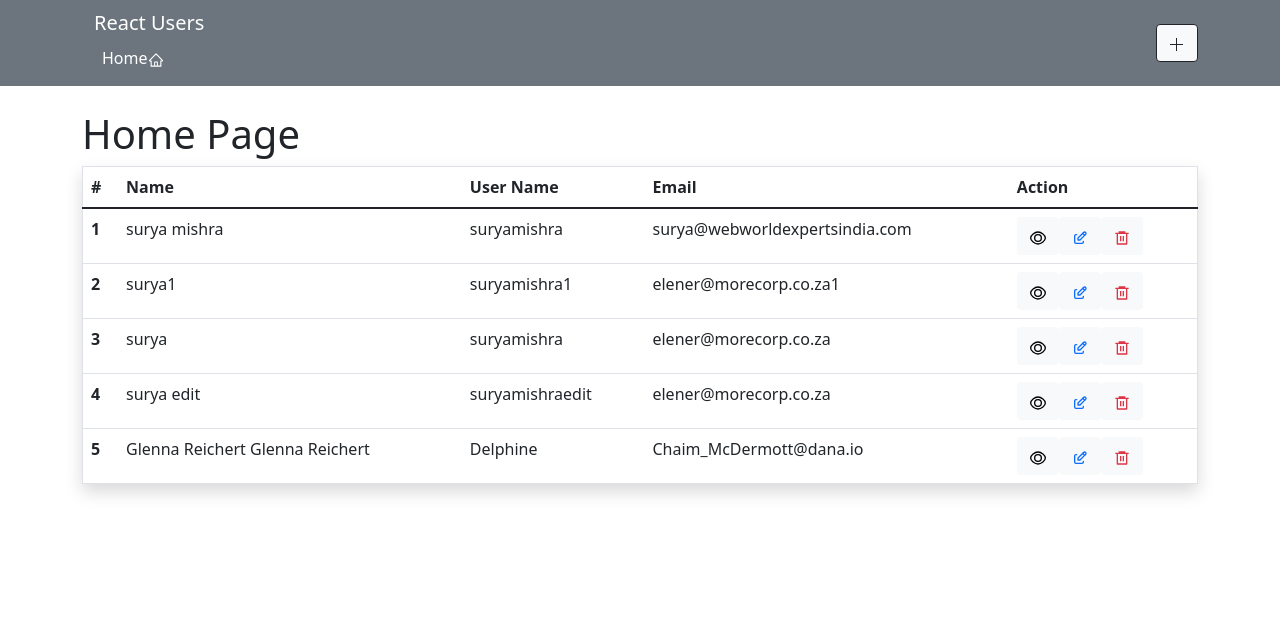
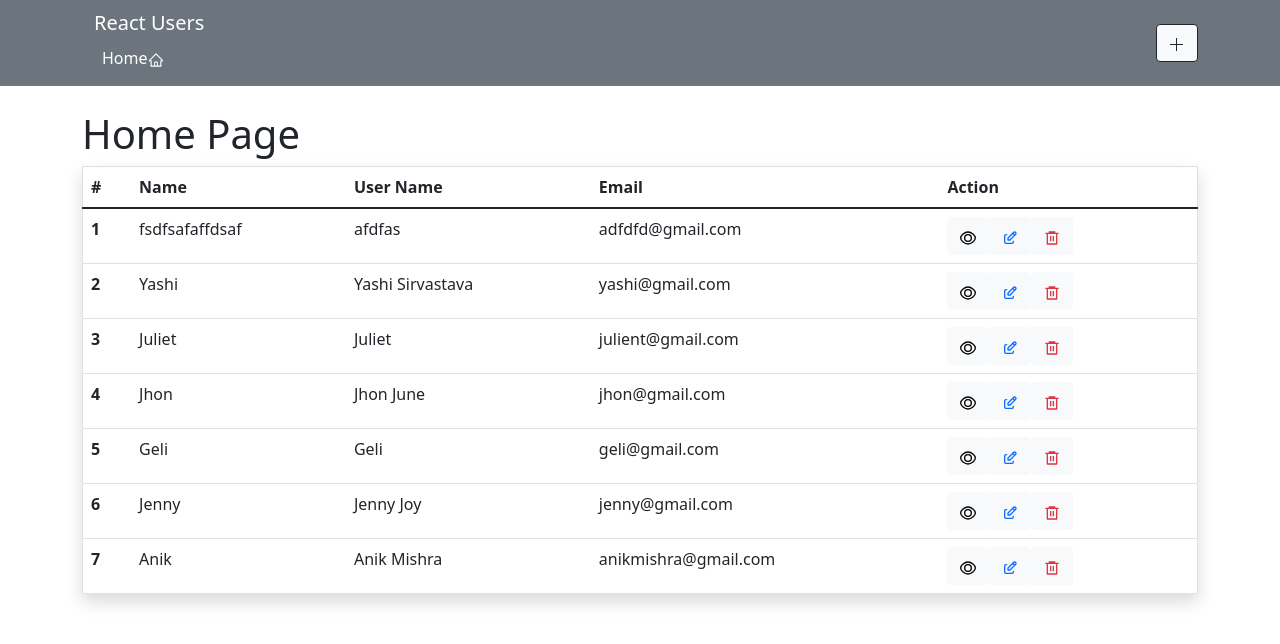
Before and after one commit to ANIKMISHRA/react_crud_project, a React (Create React App) app: page / in a window 1280 px wide. Shown: the top 644 px of the page. Built offline with nearby package versions, Linux system fonts and the light colour scheme; data requests are answered from the project's data file.

Commit message:
worked on services component

```diff
--- a/db.json
+++ b/db.json
@@ -1,89 +1,60 @@
 {
   "users": [
     {
-      "id": 9,
-      "name": "Glenna Reichert Glenna Reichert",
-      "username": "Delphine",
-      "email": "Chaim_McDermott@dana.io",
-      "address": {
-        "street": "Dayna Park",
-        "suite": "Suite 449",
-        "city": "Bartholomebury",
-        "zipcode": "76495-3109",
-        "geo": {
-          "lat": "24.6463",
-          "lng": "-168.8889"
-        }
-      },
-      "phone": "(775)976-6794 x41206",
-      "website": "conrad.com.com.comm",
-      "company": {
-        "name": "Yost and Sons",
-        "catchPhrase": "Switchable contextually-based project",
-        "bs": "aggregate real-time technologies"
-      }
+      "name": "Anik",
+      "username": "Anik Mishra",
+      "email": "anikmishra@gmail.com",
+      "phone": "8276453629",
+      "website": "codlee.com",
+      "id": 1
     },
     {
-      "name": [
-        "surya edit"
-      ],
-      "username": [
-        "suryamishraedit"
-      ],
-      "email": [
-        "elener@morecorp.co.za"
-      ],
-      "phone": [
-        "7355551203"
-      ],
-      "website": [
-        "www.theworldofculture.com"
-      ],
-      "id": 11
+      "name": "Jenny",
+      "username": "Jenny Joy",
+      "email": "jenny@gmail.com",
+      "phone": "8976547893",
+      "website": "jennyjulien.com",
+      "id": 2
     },
     {
-      "name": [
-        "surya"
-      ],
-      "username": [
-        "suryamishra"
-      ],
-      "email": [
-        "elener@morecorp.co.za"
-      ],
-      "phone": [
-        "7355551203"
-      ],
-      "website": [
-        "www.theworldofculture.com"
-      ],
-      "id": 12
+      "name": "Geli",
+      "username": "Geli",
+      "email": "geli@gmail.com",
+      "phone": "9876543567",
+      "website": "gelimeet.com",
+      "id": 3
     },
     {
-      "name": [
-        "surya1"
-      ],
-      "username": [
-        "suryamishra1"
-      ],
-      "email": [
-        "elener@morecorp.co.za1"
-      ],
-      "phone": [
-        "7355551203"
-      ],
-      "website": [
-        "www.theworldofculture.com"
-      ],
-      "id": 13
+      "name": "Jhon",
+      "username": "Jhon June",
+      "email": "jhon@gmail.com",
+      "phone": "9876578493",
+      "website": "jhon_patchu.com",
+      "id": 4
     },
     {
-      "name": "surya mishra",
-      "username": "suryamishra",
-      "email": "surya@webworldexpertsindia.com",
-      "phone": "7355551203",
-      "website": "www.theworldofculture.com",
-      "id": 14
+      "name": "Juliet",
+      "username": "Juliet",
+      "email": "julient@gmail.com",
+      "phone": "9087654890",
+      "website": "Julietdoorer.com",
+      "id": 5
+    },
+    {
+      "name": "Yashi",
+      "username": "Yashi Sirvastava",
+      "email": "yashi@gmail.com",
+      "phone": "9087654890",
+      "website": "yashiloveanik.com",
+      "id": 6
+    },
+    {
+      "name": "fsdfsafaffdsaf",
+      "username": "afdfas",
+      "email": "adfdfd@gmail.com",
+      "phone": "dsfsafsadfsdfds",
+      "website": "fdsfsdfdfsdf",
+      "id": 7
     }
   ]
 }
--- a/src/components/pages/Home.js
+++ b/src/components/pages/Home.js
@@ -1,43 +1,51 @@
 // npm packages
 import React, { useState, useEffect } from 'react';
-import { Link } from 'react-router-dom';
-import axios from 'axios';
+import { Link, useNavigate } from 'react-router-dom';
 
 // react icons
 import { GrView } from 'react-icons/gr';
 import { TbEdit } from 'react-icons/tb';
 import { RiDeleteBin6Line } from 'react-icons/ri';
 
+// service
+import { deleteSpecificUser, getUsers } from '../services/Services';
+
 /**
  * Method to handle to show all users data
  * @returns node
  */
 const Home = () => {
+    // const
+    const navigate = useNavigate();
+
     // state
     const [users, setUsers] = useState([]);
 
     /**
      * Component did mount
      */
-    useEffect(() => {
-        fetchUsers();
-    }, [])
-
-    /**
-     * Method to fetch users
-     */
-    const fetchUsers = async () => {
-        const results = await axios.get("http://localhost:3003/users");
-        setUsers(results.data.reverse())
-    }
+    useEffect(async() => {
+        try {
+            const results = await getUsers();
+            setUsers(results?.data.reverse())
+        } catch (error) {
+            console.log(error);
+        }
+    }, []);
 
     /**
      * Method to delete user
      * @param {string} id
      */
     const deleteUser = async id => {
-        await axios.delete(`http://localhost:3003/users/${id}`);
-        fetchUsers();
+        try {
+            await deleteSpecificUser(id);
+            const results = await getUsers();
+            setUsers(results?.data.reverse())
+            navigate('/');
+        } catch (error) {
+            console.log(error);
+        }
     }
 
     return (
@@ -65,7 +73,7 @@ const Home = () => {
                                     <td>
                                         <Link to={`/users/view/${user?.id}`} className="btn btn-light" ><GrView /></Link>
                                         <Link to={`/users/edit/${user?.id}`} className="btn btn-light text-primary" ><TbEdit /></Link>
-                                        <Link to="/#" onClick={() => deleteUser(user.id)} className="btn btn-light text-danger"><RiDeleteBin6Line /></Link>
+                                        <button onClick={() => deleteUser(user?.id)} className="btn btn-light text-danger"><RiDeleteBin6Line /></button>
                                     </td>
                                 </tr>
                             ))
@@ -76,4 +84,4 @@ const Home = () => {
         </div>
     )
 }
-export default Home
+export default Home;
--- /dev/null
+++ b/src/components/services/Services.js
@@ -0,0 +1,55 @@
+// npm package
+import axios from "axios";
+
+// const
+const baseUrl = 'http://localhost:3003'
+
+// Services
+/**
+ * Method to get Users.
+ * @returns promises
+ */
+const getUsers = async () => {
+    return await axios.get(`${baseUrl}/users`);
+}
+
+/**
+ * Method to handle add new user
+ * @param {string} user
+ * @returns promises
+ */
+const addUser = async (user) => {
+    return await await axios.post(`${baseUrl}/users`, user);
+};
+
+/**
+ * Method to get specific user data.
+ * @param {string} id
+ * @returns promises
+ */
+const getSpecificUser = async (id) => {
+    return await axios.get(`${baseUrl}/users/${id}`);
+};
+
+/**
+ * Method to update specific user's data
+ * @param {{string}} user
+ * @param {string} id
+ * @returns promises
+ */
+const updateSpecificUserData = async (user, id) => {
+    return await axios.put(`${baseUrl}/users/${id}`, user);
+};
+
+/**
+ * Method to delete specific user
+ * @param {string} id
+ * @returns promises
+ */
+const deleteSpecificUser = async (id) => {
+    return await axios.delete(`${baseUrl}/users/${id}`);
+}
+
+
+
+export { addUser, getSpecificUser, updateSpecificUserData, getUsers, deleteSpecificUser };
--- a/src/components/users/AddUser.js
+++ b/src/components/users/AddUser.js
@@ -5,6 +5,9 @@ import { useNavigate } from "react-router-dom";
 
 // component
 import Form from "../layout/Form";
+
+// service
+import { addUser } from "../services/Services";
 
 /**
  * Method to handle add user
@@ -31,9 +34,13 @@ const AddUser = () => {
      */
     const onSubmit = async event => {
         event.preventDefault();
+        try {
+            setFormErrors(validate(user));
+            setIsSubmit(true);
+        } catch (error) {
+            console.log(error);
+        }
 
-        setFormErrors(validate(user));
-        setIsSubmit(true);
     }
 
     /**
@@ -41,10 +48,9 @@ const AddUser = () => {
      */
     useEffect(async (e) => {
         if (Object.keys(formErrors).length === 0 && isSubmit) {
-            await axios.post("http://localhost:3003/users", user);
-            navigate("/")
+            await addUser(user);
+            navigate("/");
         }
-
     }, [formErrors])
 
     // form validation
--- a/src/components/users/EditUser.js
+++ b/src/components/users/EditUser.js
@@ -5,6 +5,9 @@ import { useNavigate, useParams } from "react-router-dom";
 
 // component
 import Form from "../layout/Form";
+
+// services
+import { getSpecificUser, updateSpecificUserData } from "../services/Services";
 
 /**
  * Method to handle to edit user data.
@@ -26,29 +29,30 @@ const EditUser = () => {
     });
 
     /**
-     * Method to handle the on submit.
+     * Method to handle the on submit.(updation)
      * @param {object} event
      */
     const onSubmit = async event => {
         event.preventDefault();
-
-        await axios.put(`http://localhost:3003/users/${id}`, user);
-        navigate("/")
+        try {
+            await updateSpecificUserData(user, id);
+            navigate("/");
+        } catch (error) {
+            console.log(error);
+        }
     }
 
-    /**
-     * Method to fetch users.
-     */
-    const fetchUsers = async () => {
-        const result = await axios.get(`http://localhost:3003/users/${id}`);
-        setUser(result.data)
-    }
 
     /**
      * Component did mount
      */
-    useEffect(() => {
-        fetchUsers();
+    useEffect(async () => {
+        try {
+            const result = await getSpecificUser(id);
+            setUser(result?.data);
+        } catch (error) {
+            console.log(error);
+        }
     }, [])
 
     return (
--- a/src/components/users/User.js
+++ b/src/components/users/User.js
@@ -1,7 +1,9 @@
 // npm packages
 import React, { useEffect, useState } from "react";
-import axios from "axios";
 import { useParams, Link } from "react-router-dom";
+
+// service
+import { getSpecificUser } from "../services/Services";
 
 /**
  * Method to handle to view user details
@@ -23,17 +25,10 @@ const ViewUser = () => {
     /**
      * Component did mount
      */
-    useEffect(() => {
-        fetchUsers();
+    useEffect(async() => {
+        const result = await getSpecificUser(id);
+        setUser(result?.data)
     }, [])
-
-    /**
-     * Method to fetch users
-     */
-    const fetchUsers = async () => {
-        const result = await axios.get(`http://localhost:3003/users/${id}`);
-        setUser(result.data)
-    }
 
     return (
         <div className="container py-4">
```
